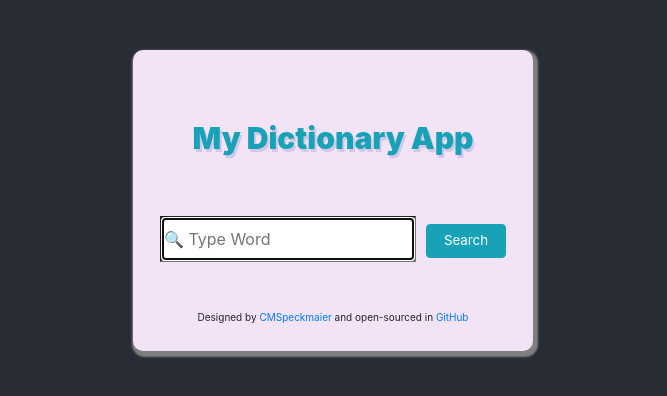
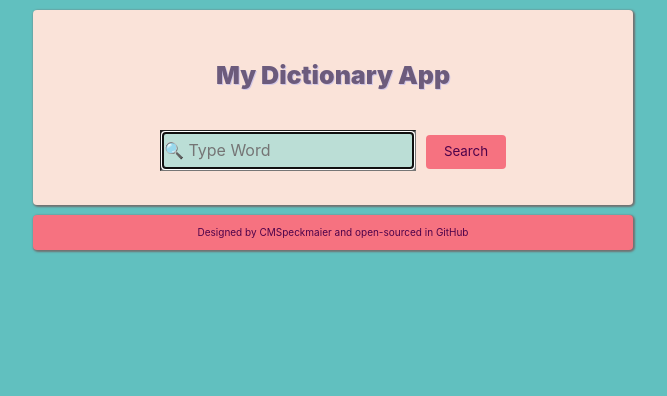
Before and after one commit to Cecille-SheCodes/cmsdictionaryapp, a React (Create React App) app: page / in a window 1280 px wide. Shown: the top 396 px of the page, without its empty margins (307-974 px from the left). Built offline with nearby package versions, Linux system fonts and the light colour scheme.

Commit message:
changed the styling of the app

```diff
--- a/src/App.css
+++ b/src/App.css
@@ -1,44 +1,56 @@
 body{
- background-color: #282c34;
+ background-color:#61c0bf;
  text-align: center;
+
+}
+.container{
+  max-width: 960px;
+
+}
+section{
+   background-color:  #fae3d9;
+   display:block;
+   margin: 10px auto 10px auto;
+   padding: 10px;
+  max-width: 600px;
+   border-radius: 4px;
+  box-shadow: 1px 1px 2px 1px rgb(113, 112, 112);
 }
 
-.App {
-  display: block;
-  background-color: #f3e3f6;
-  margin: 50px auto;
-  padding: 10px;
-  max-width: 400px;
-  text-align: center;
-  border-radius: 10px;
-  box-shadow: 2px 3px 2px 3px gray;
-
-   }
-
 .header{
-  font-size: 30px;
+  font-size:25px;
   font-stretch: extra-expanded;
+  color: #6c5b7c;
   font-weight: 900;
-  padding:40px 5px;
+  padding:20px 5px;
   margin:20px;
-  text-shadow: 2px 3px rgb(210, 199, 231);
+  text-shadow: 1px 1px rgb(210, 199, 231);
 }
 
 input{
-  line-height: 40px;
+  line-height: 35px;
   margin: auto 5px;
+  background-color:#bbded6;
+  color: rgb(78, 3, 74);
 
 }
 
 .btn{
 max-width: 80px;
 font-size: smaller;
+background-color:#f67280;
+color: rgb(78, 3, 74);
 }
 
+h1, h5{
+color: rgb(78, 3, 74);
+}
 .Meaning{
   margin-top: 20px;
 }
 
-.footer{
+.footer, .Coder{
   font-size: 10px;
+  color: rgb(78, 3, 74);
+  background-color: #f67280 !important;
 }
--- a/src/App.js
+++ b/src/App.js
@@ -5,13 +5,15 @@ import SearchForm from './SearchForm';
 function App() {
   return (
     <div className="container">
-      <div className="App">
-        <h1 className="header text-info"> My Dictionary App</h1>
+      <section>
+        <h1 className="header"> My Dictionary App</h1>
         <SearchForm />
-        <br />
-        <p className="footer">
+      </section>
+
+      <section className="footer">
         Designed by{" "}
         <a
+          className="Coder"
           href="https://www.shecodes.io/graduates/82140-cecille-speckmaier"
           target="_blank"
           rel="noopener noreferrer"
@@ -20,14 +22,14 @@ function App() {
         </a>{" "}
         and open-sourced in{" "}
         <a
+          className="Coder"
           href="https://github.com/Cecille-SheCodes/revisedcmsweatherapp"
           target="_blank"
           rel="noopener noreferrer"
         >
           GitHub
         </a>
-        </p>
-      </div>
+      </section>
     </div>
   );
 }
--- a/src/Meaning.js
+++ b/src/Meaning.js
@@ -7,7 +7,7 @@ export default function Meaning (props){
     return (
       <div>
         <div className="Meaning">
-          <h5>{props.meaning.partOfSpeech}</h5>
+          <h5 >{props.meaning.partOfSpeech}</h5>
 
           {props.meaning.definitions.map(function (definition, index) {
             return (
--- a/src/Results.js
+++ b/src/Results.js
@@ -17,13 +17,15 @@ export default function Results (props){
 
         <Phonetics phonetics={props.data.phonetics[0]} />
 
+
         {props.data.meanings.map(function (meaning, index) {
           return (
-            <div key={index}>
+            <section key={index}>
               <Meaning meaning={meaning} />
-            </div>
+            </section>
           );
         })}
+
       </div>
     );}
 
--- a/src/SearchForm.js
+++ b/src/SearchForm.js
@@ -36,7 +36,7 @@ export default function SearchForm () {
             autoFocus={true}
             onChange={HandleKeyword}
           />
-          <input className="btn btn-info" value="Search" onClick={Search}/>
+          <input className="btn" value="Search" onClick={Search}/>
         </form>
         <br/>
         <Results data={results}/>
```
Lines whose indentation alone changed are shown as unchanged.
